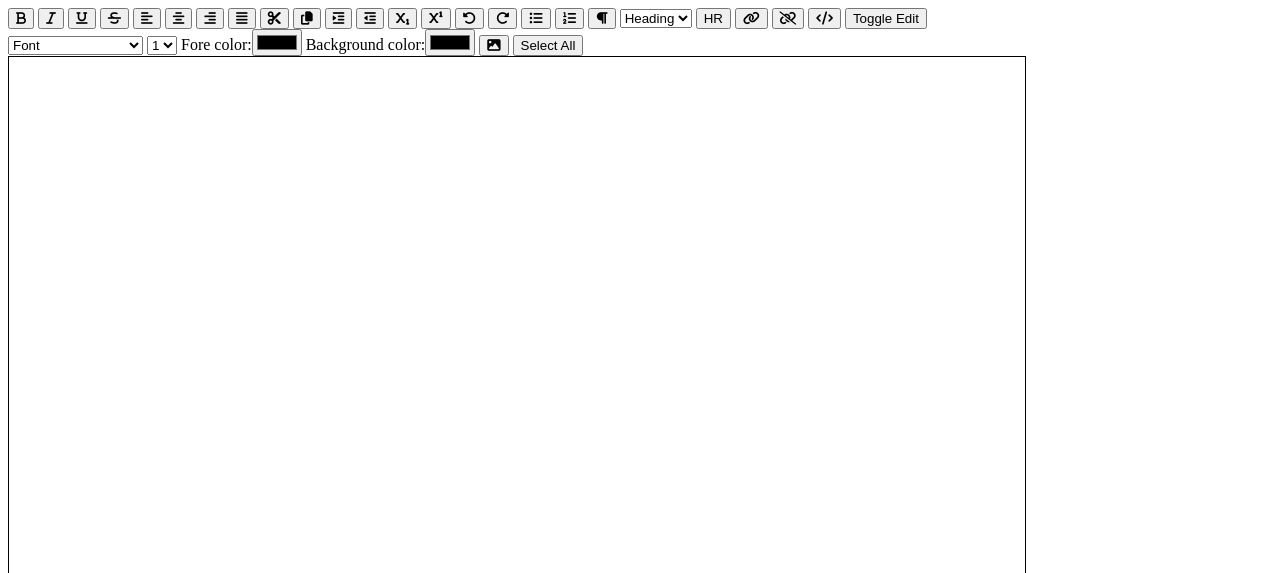
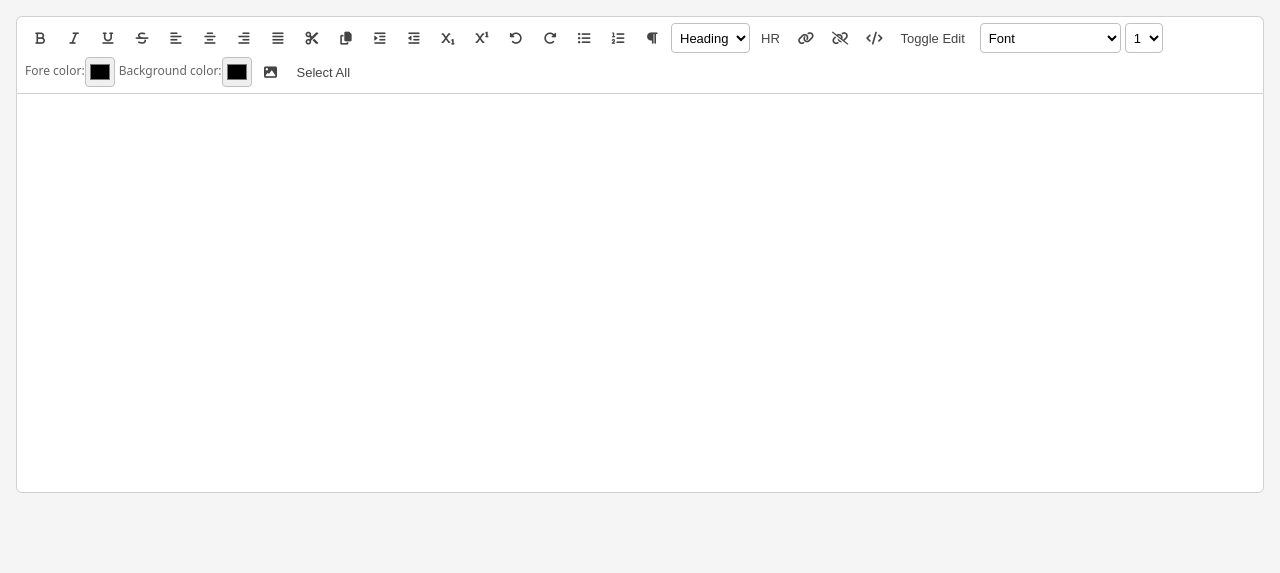
Before and after one commit to souravkhoso1/wysiwyg-editor, a plain HTML site: page index.html in a window 1280 px wide. Shown: the top 573 px of the page. Drawn offline with Linux system fonts and the light colour scheme.

Commit message:
Add CSS styling for toolbar and editor
Gives the page a clean, modern look: white card surface with a subtle
border, flex-wrap toolbar with hover/active states on buttons,
focus ring on the editor div, and a neutral page background.
Removes the leftover inline style from the editor div.

```diff
--- a/index.html
+++ b/index.html
@@ -4,6 +4,98 @@
 	<meta charset="UTF-8">
 	<title>Rich Text Editor in JS</title>
 	<link rel="stylesheet" href="https://cdnjs.cloudflare.com/ajax/libs/font-awesome/6.5.2/css/all.min.css">
+	<style>
+		*, *::before, *::after { box-sizing: border-box; }
+
+		body {
+			margin: 0;
+			padding: 16px;
+			font-family: system-ui, sans-serif;
+			background: #f5f5f5;
+			color: #222;
+		}
+
+		#toolbar {
+			display: flex;
+			flex-wrap: wrap;
+			align-items: center;
+			gap: 4px;
+			background: #fff;
+			border: 1px solid #d0d0d0;
+			border-bottom: none;
+			border-radius: 6px 6px 0 0;
+			padding: 6px 8px;
+		}
+
+		#toolbar button {
+			display: inline-flex;
+			align-items: center;
+			justify-content: center;
+			min-width: 30px;
+			height: 30px;
+			padding: 0 6px;
+			border: 1px solid transparent;
+			border-radius: 4px;
+			background: none;
+			cursor: pointer;
+			font-size: 13px;
+			color: #444;
+			transition: background 0.15s, border-color 0.15s;
+		}
+
+		#toolbar button:hover {
+			background: #e8e8e8;
+			border-color: #c0c0c0;
+		}
+
+		#toolbar button:active,
+		#toolbar button.active {
+			background: #d0e4ff;
+			border-color: #4a90d9;
+			color: #1a5fb4;
+		}
+
+		#toolbar select {
+			height: 30px;
+			padding: 0 4px;
+			border: 1px solid #c0c0c0;
+			border-radius: 4px;
+			background: #fff;
+			font-size: 13px;
+			cursor: pointer;
+		}
+
+		#toolbar input[type="color"] {
+			width: 30px;
+			height: 30px;
+			padding: 2px;
+			border: 1px solid #c0c0c0;
+			border-radius: 4px;
+			cursor: pointer;
+			vertical-align: middle;
+		}
+
+		#toolbar label {
+			font-size: 12px;
+			color: #666;
+		}
+
+		#editor {
+			background: #fff;
+			border: 1px solid #d0d0d0;
+			border-radius: 0 0 6px 6px;
+			padding: 16px;
+			outline: none;
+			min-height: 400px;
+			font-size: 15px;
+			line-height: 1.6;
+		}
+
+		#editor:focus {
+			border-color: #4a90d9;
+			box-shadow: 0 0 0 2px rgba(74,144,217,0.2);
+		}
+	</style>
 </head>
 <body>
 	<div id="toolbar">
@@ -60,12 +152,12 @@
 			<option value="6">6</option>
 			<option value="7">7</option>
 		</select>
-		Fore color:<input type="color" oninput="execCommandWithArg('foreColor', this.value);" />
-		Background color:<input type="color" oninput="execCommandWithArg('hiliteColor', this.value);" />
+		<label>Fore color:<input type="color" oninput="execCommandWithArg('foreColor', this.value);" /></label>
+		<label>Background color:<input type="color" oninput="execCommandWithArg('hiliteColor', this.value);" /></label>
 		<button onmousedown="event.preventDefault()" onclick="execCommandWithArg('insertImage', prompt('Enter the image URL', 'http://'));"><i class="fas fa-image" aria-hidden="true"></i></button>
 		<button onmousedown="event.preventDefault()" onclick="execCmd('selectAll');">Select All</button>
 	</div>
-	<div id="editor" contenteditable="true" style="width:1000px;height:500px;border:1px solid black;overflow:auto;padding:8px;"></div>
+	<div id="editor" contenteditable="true"></div>
 	<script type="text/javascript">
 
 		var showingSourceCode = false;
```
